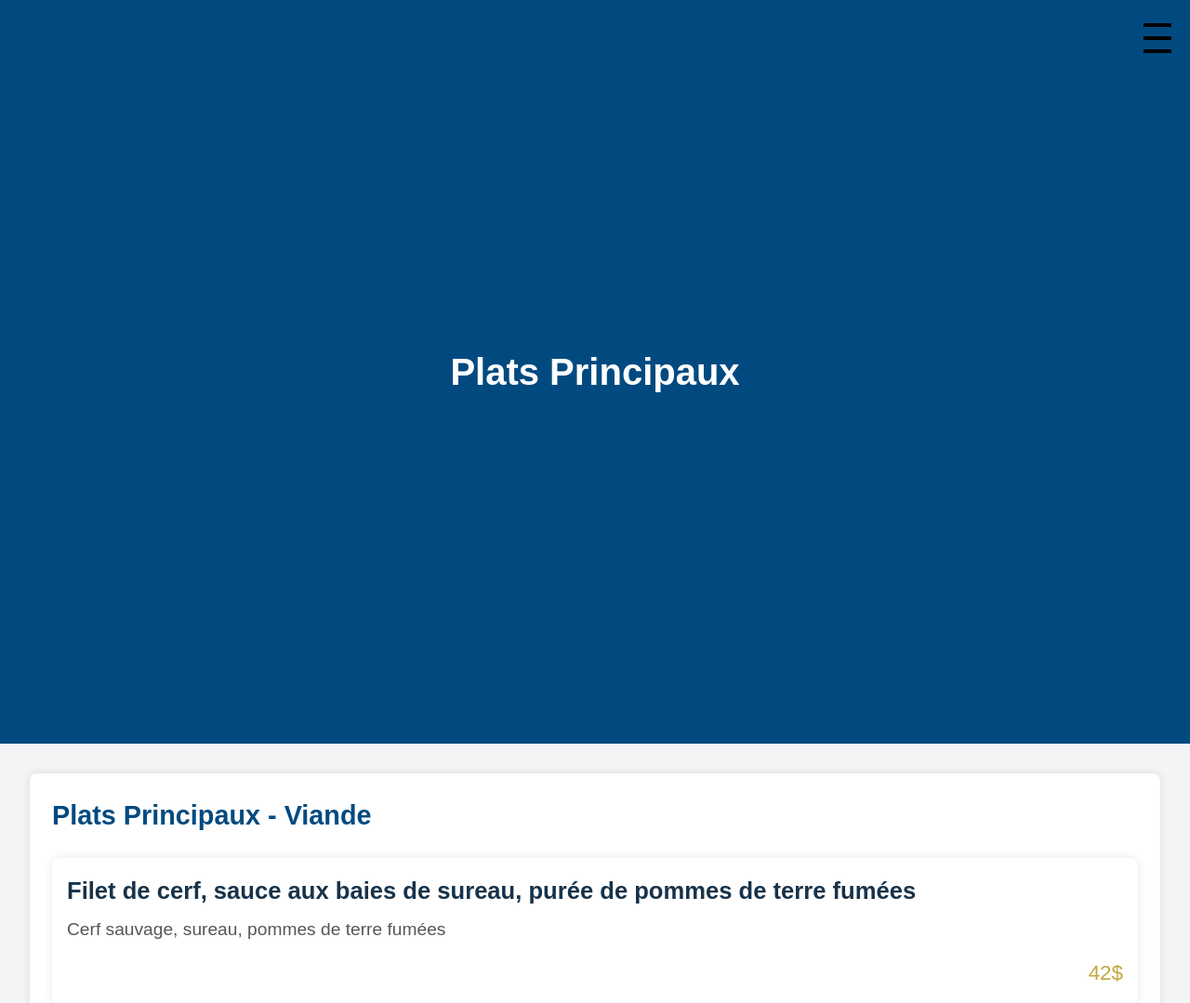
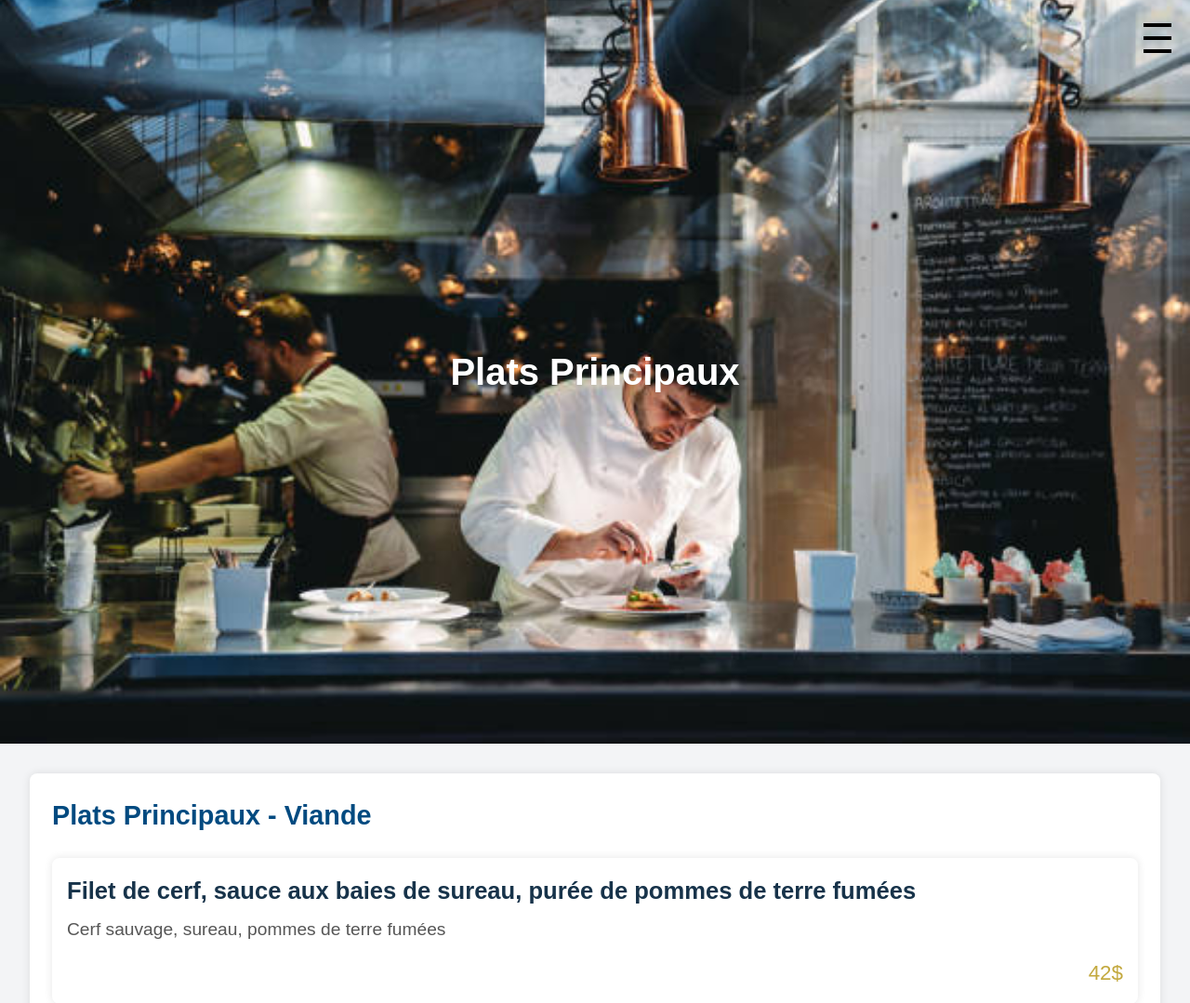
Before and after one commit to CocoriPouiche/RABT1524528_LAFM2113638_WEB4, a PHP site: page /PlatPrincipaux.html in a window 1280 px wide. Shown: the top 1079 px of the page at 93% size. Run offline with PHP 8.4, Linux system fonts and the light colour scheme.

Commit message:
Rajout d'image sur la branche header

```diff
--- a/css/_composant/section-plats.css
+++ b/css/_composant/section-plats.css
@@ -10,6 +10,7 @@ body {
 
 /* En-tête des plats principaux */
 .Header-principaux {
+    background: url('/assets/images/jpg/heures.jpg') center/cover no-repeat;
     background-color: #004A80;
     padding: 1rem;
     text-align: center;
```
Also changed, not shown: assets/images/jpg/DessertTopView.jpg (added), assets/images/jpg/EntreeTopView.jpg (added), assets/images/jpg/PPTopView.jpg (added), assets/images/jpg/VineTopView.jpg (added).
